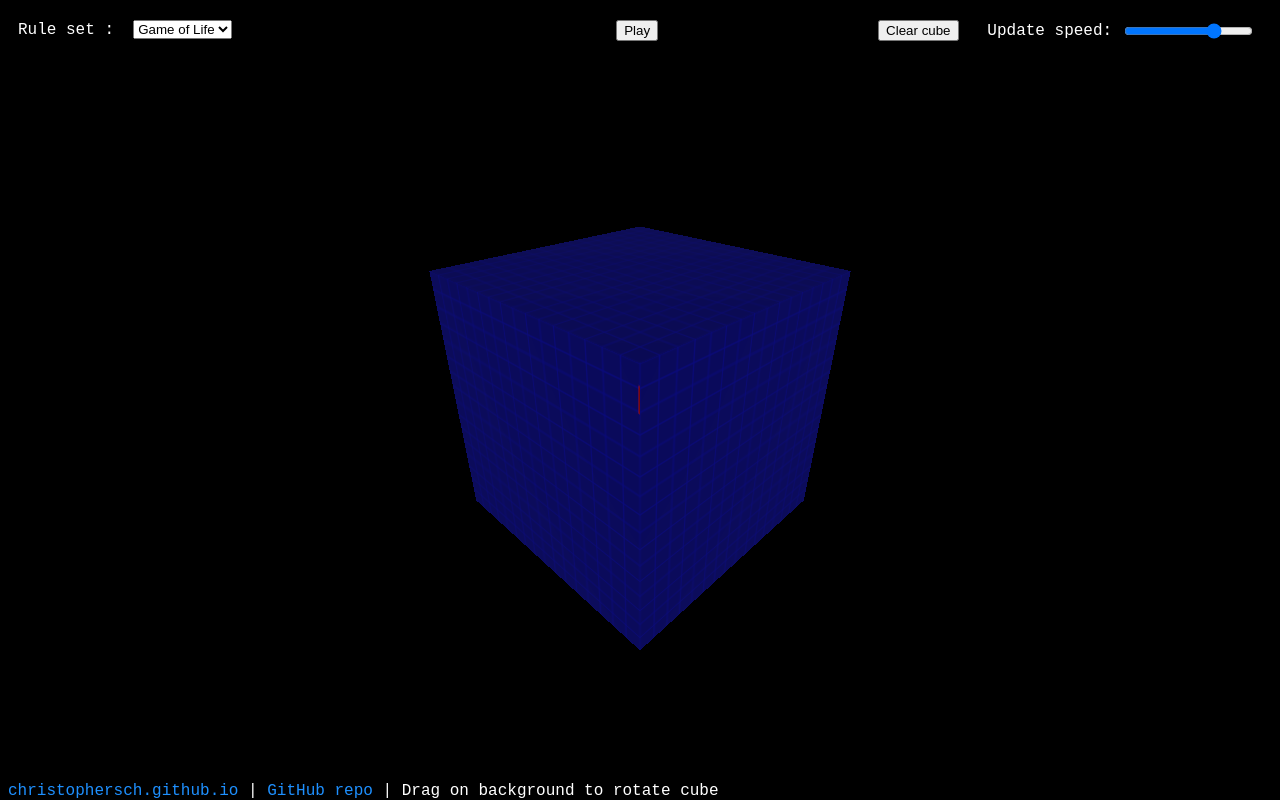
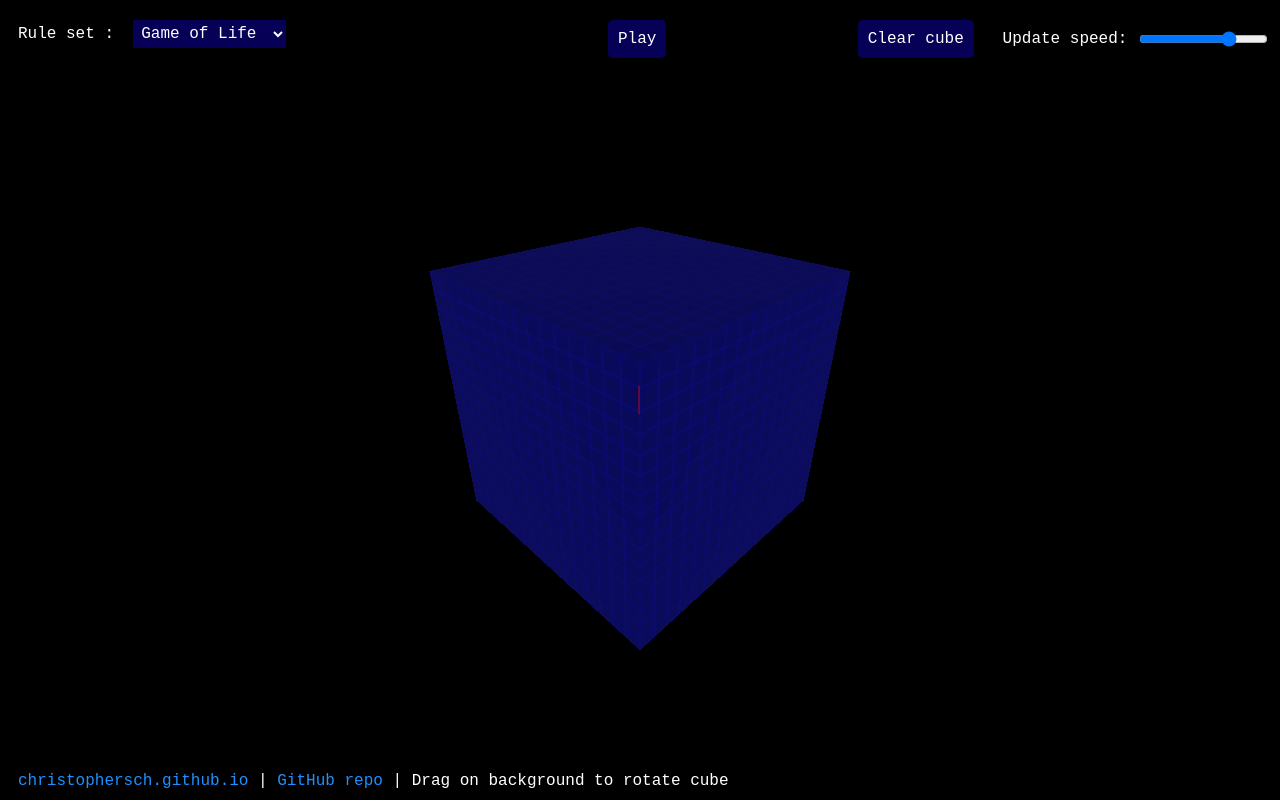
Before and after one commit to cjphs/GoL-Cube, a plain HTML site: page index.html in a window 1280 px wide. Drawn offline with nearby package versions, Linux system fonts and the light colour scheme; animation ran at ten frames a second.

Commit message:
GUI cleanup

```diff
--- a/index.html
+++ b/index.html
@@ -7,7 +7,8 @@
 <style>
     body {
         background-color: rgb(0, 0, 0);
-        font-family:'Courier New', Courier, monospace;
+        font-family:monospace;
+        font-size:16px;
         color:white;
     }
 
@@ -22,6 +23,7 @@
         position:absolute;
         bottom:0;
         z-index:10;
+        padding:10px;
     }
 
     div.toolbar {
@@ -50,7 +52,38 @@
     }
 
     a:visited {
-        color:deeppink
+        color:rgb(89, 29, 255)
+    }
+
+    select {
+        background-color: rgb(6, 0, 87);
+        border-width:0px;
+        color:white;
+
+        font-family:monospace;
+        font-size:16px;
+
+        padding:4px;
+    }
+
+    button {
+        background-color: rgb(6, 0, 87);
+        border-width: 0px;
+        font-family:monospace;
+        font-size:16px;
+        padding:10px;
+        border-radius:5px;
+        color:white;
+        transition: 0.1s;
+    }
+
+    button:hover {
+        background-color: rgb(17, 0, 255);
+        transition: 0.1s;
+    }
+
+    button:active {
+        background-color:rgb(58, 120, 255);
     }
 </style>
 
@@ -87,7 +120,7 @@
 
                 <div class="toolbar" style="left:33%">
                     <center>
-                        <button type="button" id="playbutton">Play </button>
+                        <button type="button" id="playbutton">Play</button>
                     </center>
                 </div>
 
```
